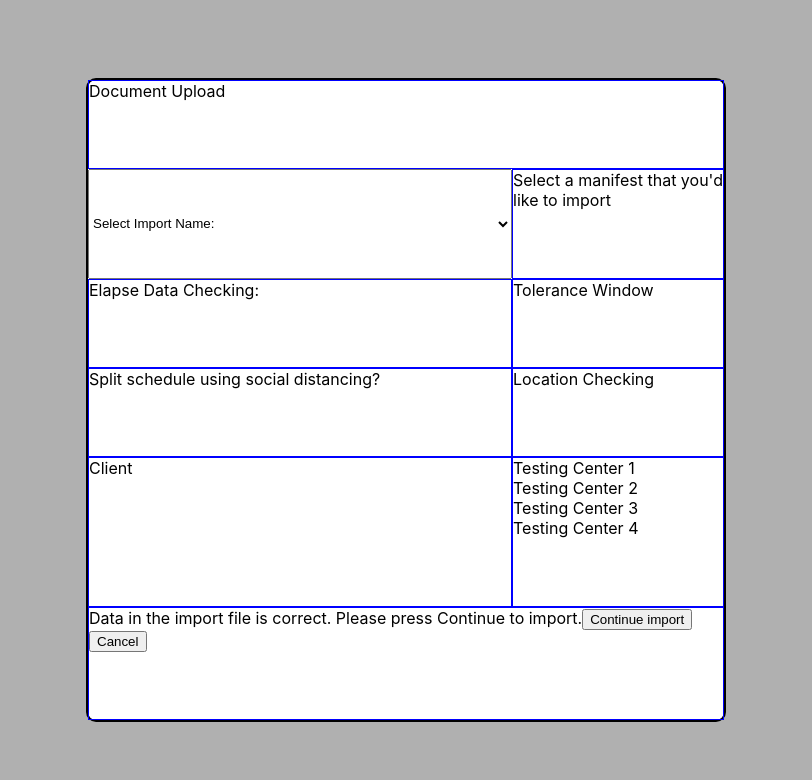
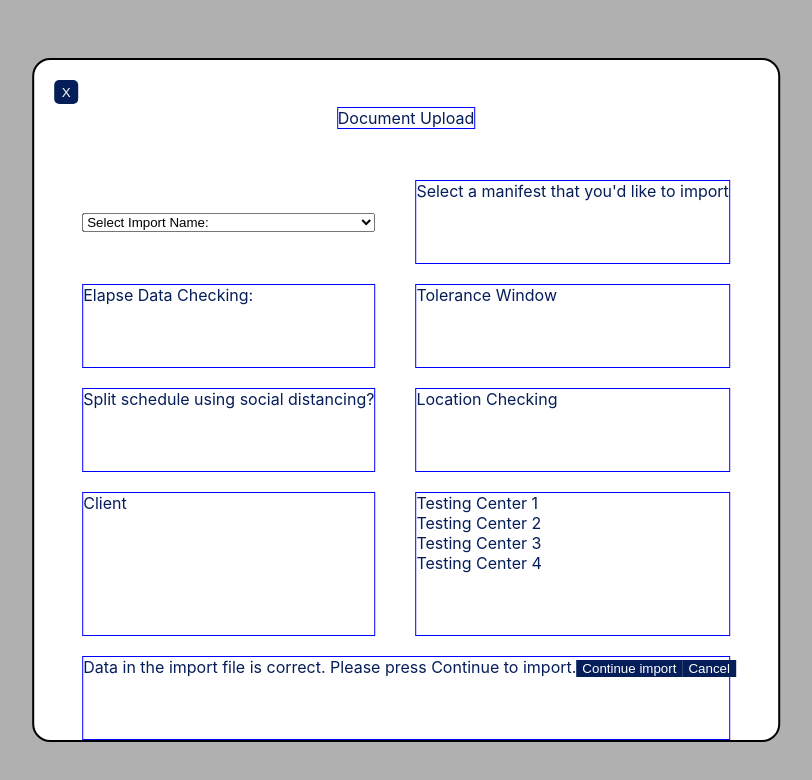
Before and after one commit to Brian4755/DocumentUploadPage, a React (Create React App) app: page / in a window 1280 px wide. Shown: the top 780 px of the page, without its empty margins (234-1046 px from the left). Built offline with nearby package versions, Linux system fonts and the light colour scheme.

Commit message:
text color and close button positioning

```diff
--- a/src/App.css
+++ b/src/App.css
@@ -1,18 +1,24 @@
 body {
   background-color: rgb(176, 176, 176);
+  color: rgb(5, 29, 89);
 }
 
 .document-page {
   background-color: white;
   border: solid black 2px;
-  border-radius: 10px;
+  border-radius: 18px;
   position: absolute;
   top: 50%;
   left: 50%;
   transform: translate(-50%, -50%);
-  min-height: 80dvh;
+  min-height: 85dvh;
+  min-width: 50dvw;
   display: grid;
   grid-template-columns: 2fr 1fr;
+  row-gap: 20px;
+  column-gap: 40px;
+  padding: 0 3rem;
+  text-wrap: nowrap;
   /* grid-template-rows: repeat(6, 5 rem); */
 }
 
@@ -20,6 +26,31 @@ body {
   border: solid blue 1px;
 }
 
+.document-close {
+  position: absolute;
+  margin: 1.25rem;
+  margin-top: 1.25rem;
+  height: 1.5rem;
+  width: 1.5rem;
+  border-radius: 5px;
+}
+
 .document-title, .document-confirmation {
   grid-column: -1/1;
 }
+
+.document-title {
+  margin-top: 1rem;
+  justify-self: center;
+  align-self: center;
+}
+
+.import-selection {
+  align-self: center;
+}
+
+button {
+  background-color: rgb(5, 29, 89);
+  color: white;
+  border: 0px;
+}
--- a/src/Document.js
+++ b/src/Document.js
@@ -4,8 +4,11 @@ import Confirmation from "./Confirmation";
 const Document = () => {
   return (
     <div className="document-page">
-      <div className="document-title">Document Upload</div>
-      <select>
+      <button className="document-close">X</button>
+      <div className="document-title">
+        Document Upload
+      </div>
+      <select className="import-selection">
         <option value=''>Select Import Name:</option>
       </select>
       <div className="document-file-import">Select a manifest that you'd like to import</div>
```
